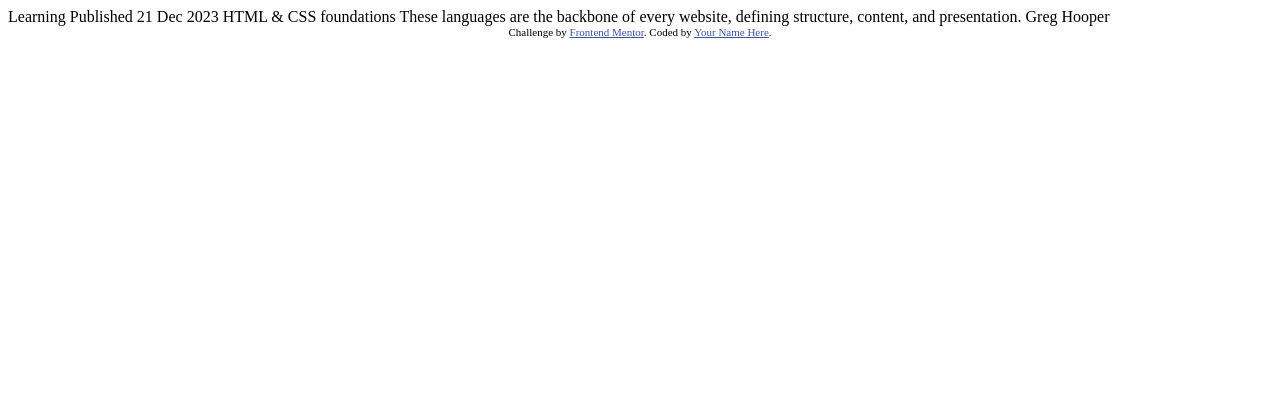
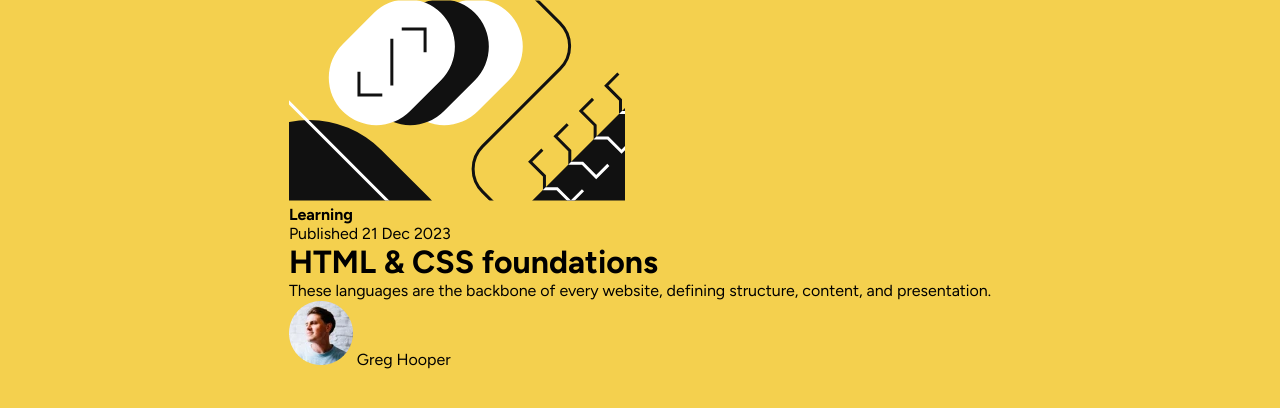
Before and after one commit to Nsoro-Allan/blog-preview-card-main, a plain HTML site: page index.html in a window 1280 px wide. Drawn offline with Linux system fonts and the light colour scheme.

Commit message:
changes done...

```diff
--- a/index.html
+++ b/index.html
@@ -2,33 +2,46 @@
 <html lang="en">
 <head>
   <meta charset="UTF-8">
-  <meta name="viewport" content="width=device-width, initial-scale=1.0"> <!-- displays site properly based on user's device -->
-
+  <meta name="viewport" content="width=device-width, initial-scale=1.0">
   <link rel="icon" type="image/png" sizes="32x32" href="./assets/images/favicon-32x32.png">
-
+  <link rel="stylesheet" href="style.css">
   <title>Frontend Mentor | Blog preview card</title>
-
-  <!-- Feel free to remove these styles or customise in your own stylesheet 👍 -->
-  <style>
-    .attribution { font-size: 11px; text-align: center; }
-    .attribution a { color: hsl(228, 45%, 44%); }
-  </style>
 </head>
 <body>
 
-  Learning
+  <div class="main-container">
 
-  Published 21 Dec 2023
+    <div class="head-content">
 
-  HTML & CSS foundations
+      <img src="./assets/images/illustration-article.svg" alt="Image">
 
-  These languages are the backbone of every website, defining structure, content, and presentation.
+      <h4>Learning</h4>
 
-  Greg Hooper
+      <p>Published 21 Dec 2023</p>
 
-  <div class="attribution">
+    </div>
+
+    <div class="body-content">
+
+      <h1>HTML & CSS foundations</h1>
+
+      <p>These languages are the backbone of every website, defining structure, content, and presentation.</p>
+
+    </div>
+
+    <div class="end-content">
+
+      <img src="./assets/images/image-avatar.webp" alt="Avatar">
+
+      <span>Greg Hooper</span>
+
+    </div>
+
+  </div>
+
+  <!-- <div class="attribution">
     Challenge by <a href="https://www.frontendmentor.io?ref=challenge" target="_blank">Frontend Mentor</a>.
-    Coded by <a href="#">Your Name Here</a>.
-  </div>
+    Coded by <a href="#">Nsoro Allan</a>.
+  </div> -->
 </body>
 </html>
--- a/style.css
+++ b/style.css
@@ -8,4 +8,9 @@
 
 body{
     font-family: "Figtree", sans-serif;
+    display: flex;
+    flex-direction: column;
+    align-items: center;
+    justify-content: center;
+    background: hsl(47, 88%, 63%);
 }
```
